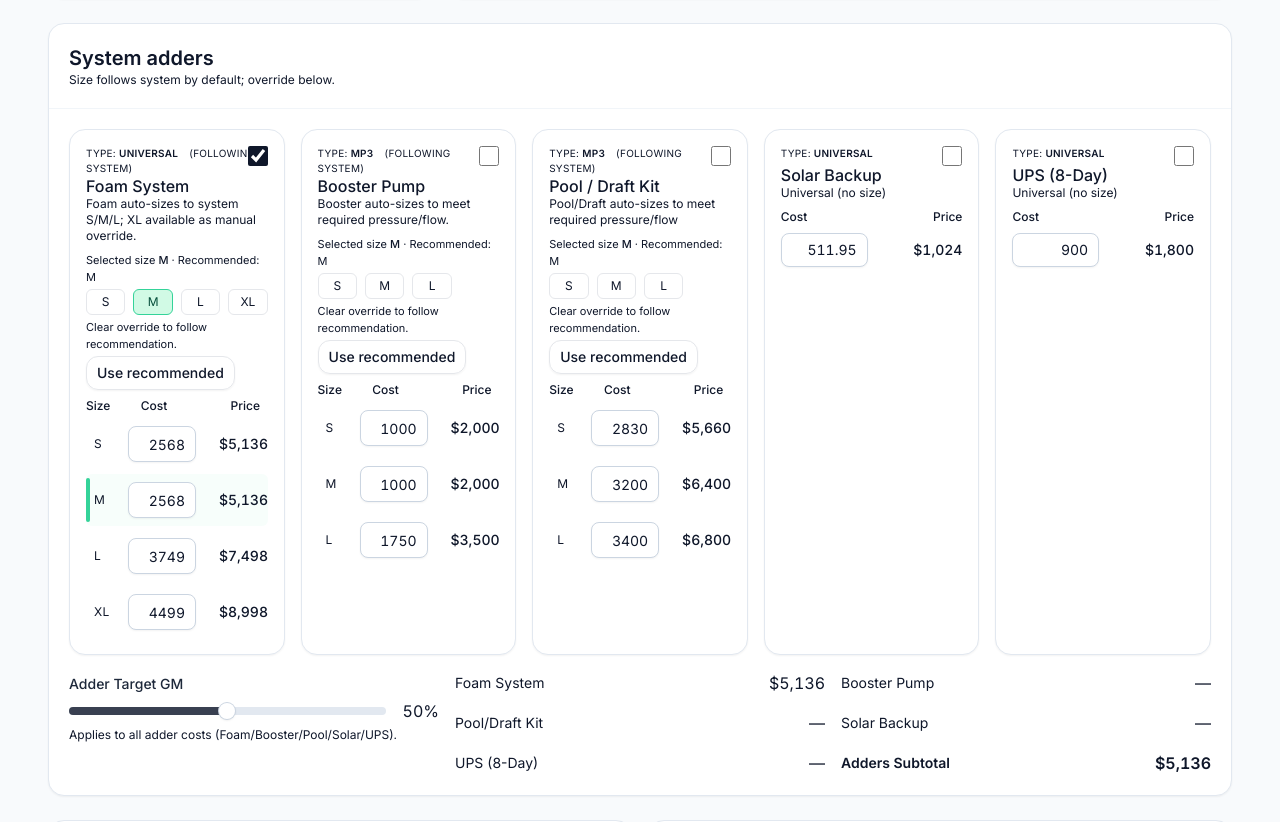
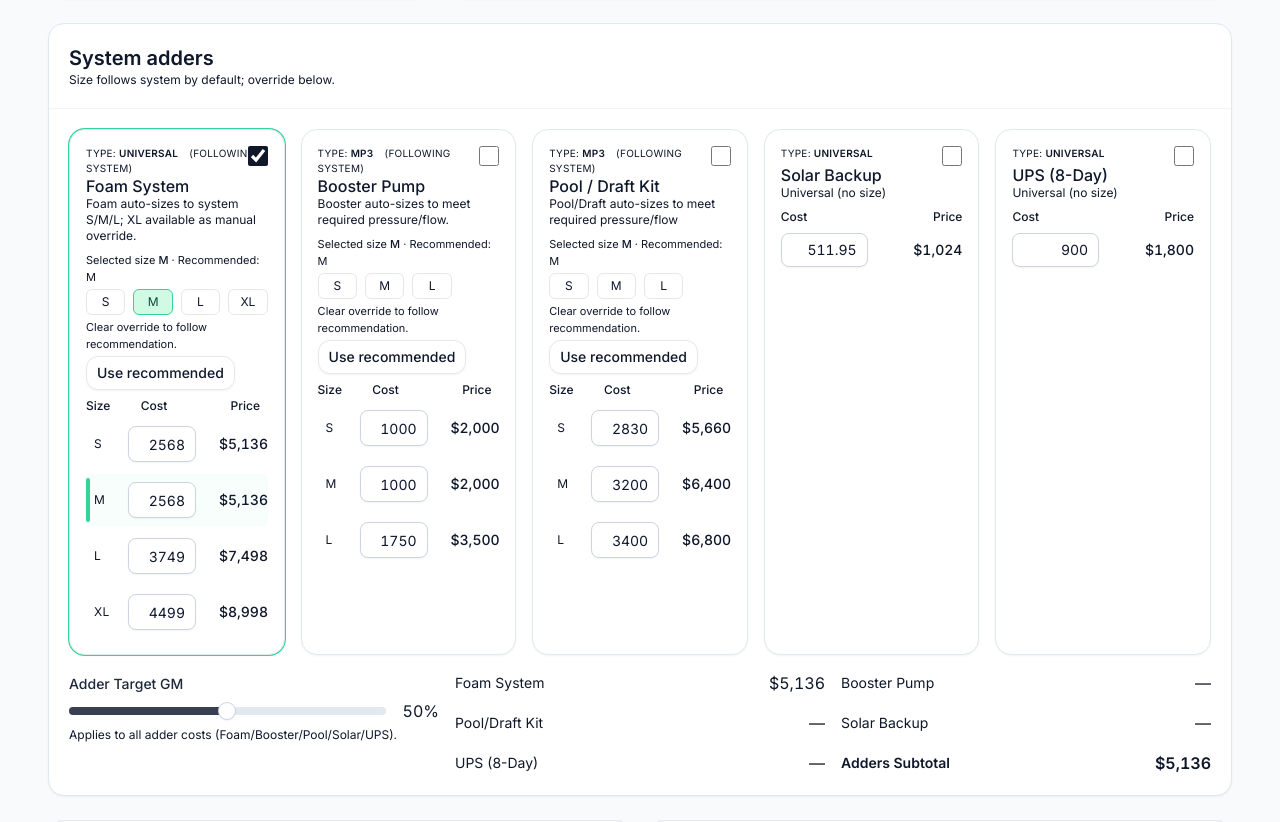
Before and after one commit to cappadonna06/Frontline-pricing-demo, a React (Vite) app: page / in a window 1280 px wide. Shown: the part 400-1222 px from the top of the page. Built offline with nearby package versions, Linux system fonts and the light colour scheme.

Commit message:
Update FrontlinePricingCalculator.tsx

```diff
--- a/src/FrontlinePricingCalculator.tsx
+++ b/src/FrontlinePricingCalculator.tsx
@@ -505,8 +505,8 @@ const recurringAnnual = Math.round((aseAnnual + subAnnual) * 100) / 100;
 
          {/* Solar */}
 <Card
-  className={`p-4 relative transition-all duration-200 border ${
-    includeSolar ? "border-emerald-400 bg-emerald-50/30 shadow-sm" : "border-gray-200"
+  className={`p-4 relative transition-all duration-200 border border-gray-200 ${
+    includeSolar ? "ring-1 ring-emerald-400 bg-emerald-50/30" : ""
   }`}
 >
   <div className="text-[10px] uppercase tracking-wide text-muted-foreground mb-1">
@@ -556,8 +556,8 @@ const recurringAnnual = Math.round((aseAnnual + subAnnual) * 100) / 100;
 
 {/* UPS */}
 <Card
-  className={`p-4 relative transition-colors border ${
-    includeUPS ? "border-emerald-400 bg-emerald-50/30" : "border-gray-200"
+  className={`p-4 relative transition-all duration-200 border border-gray-200 ${
+    includeUPS ? "ring-1 ring-emerald-400 bg-emerald-50/30" : ""
   }`}
 >
   <div className="text-[10px] uppercase tracking-wide text-muted-foreground mb-1">
@@ -1287,11 +1287,11 @@ function AdderBlock({
   };
 
   return (
-    <Card
-      className={`p-4 relative transition-all duration-200 border ${
-        enabled ? "border-emerald-400 bg-emerald-50/30 shadow-sm" : "border-gray-200"
-      }`}
-    >
+<Card
+  className={`p-4 relative transition-all duration-200 border border-gray-200 ${
+    enabled ? "ring-1 ring-emerald-400 bg-emerald-50/30" : ""
+  }`}
+>
       <div className="text-[10px] uppercase tracking-wide text-muted-foreground">
         Type: <span className="font-semibold">{typeLabel}</span>{" "}
         {activeSize !== recommendedSize ? (
```
